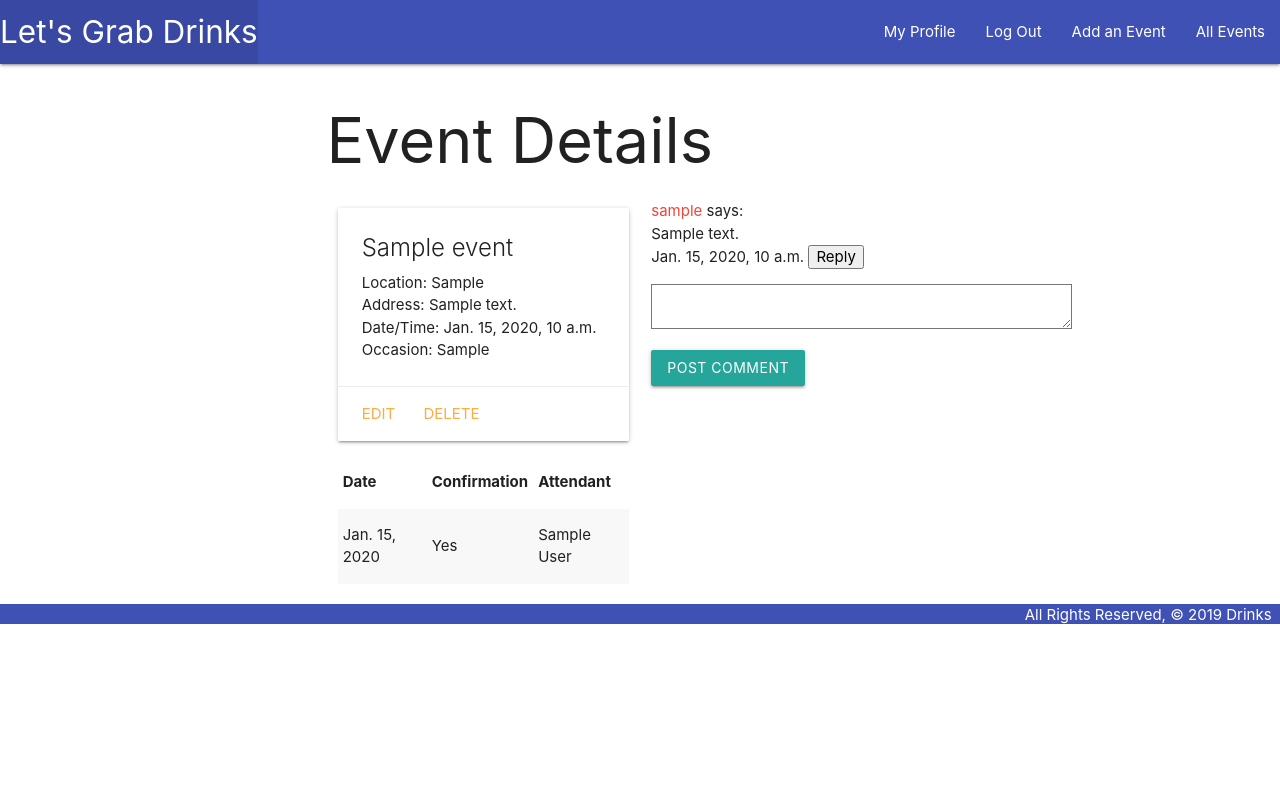
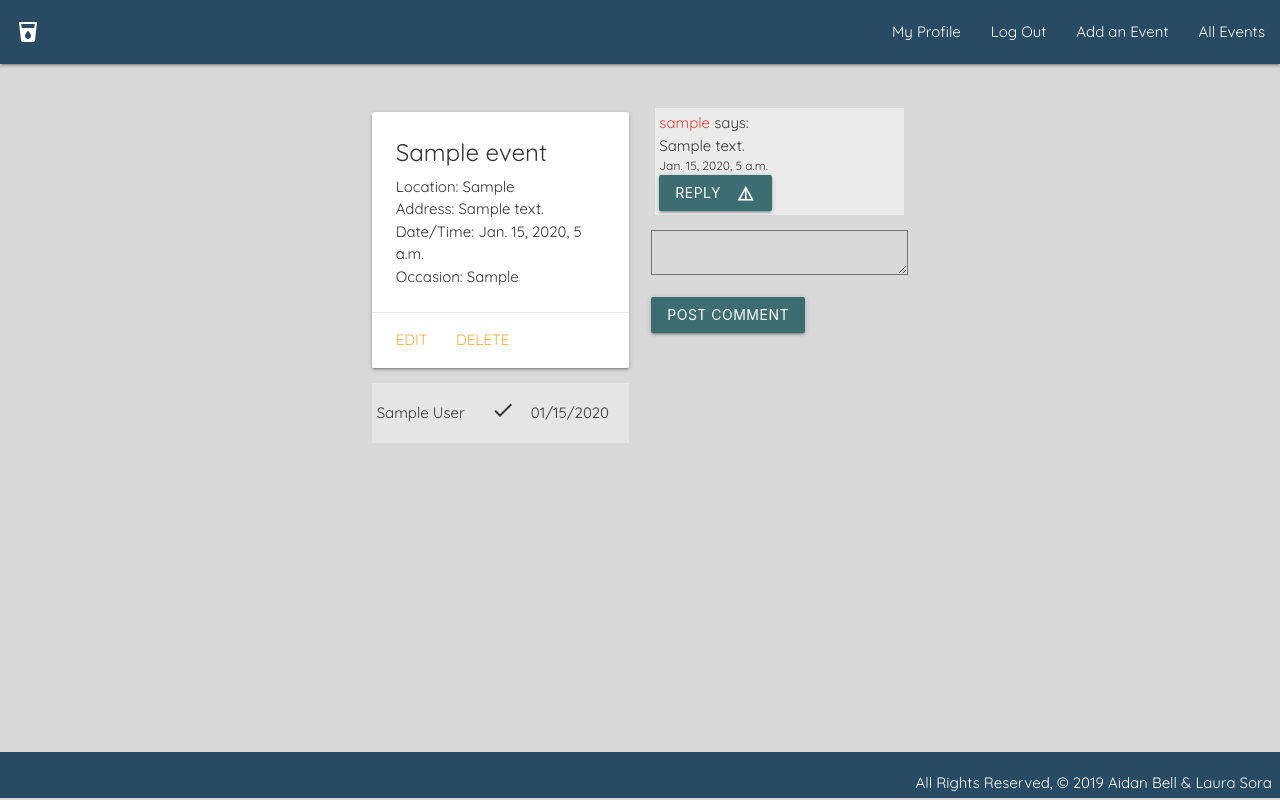
Before and after one commit to lauraunci/lets_grab_drinks, a Django app: page /events/1/ in a window 1280 px wide. Run offline with Django 3.2, Linux system fonts and the light colour scheme; a user stored in the database is signed in; tables that the repository leaves empty hold one stand-in row (values such as "Sample post").

Commit message:
Finish Styling and Final Touches

```diff
--- a/lets_grab_drinks/settings.py
+++ b/lets_grab_drinks/settings.py
@@ -109,7 +109,7 @@
 
 LANGUAGE_CODE = 'en-us'
 
-TIME_ZONE = 'UTC'
+TIME_ZONE = 'America/New_York'
 
 USE_I18N = True
 
--- a/main_app/static/css/style.css
+++ b/main_app/static/css/style.css
@@ -1,17 +1,102 @@
+body {
+  display: flex;
+  min-height: 99.8vh;
+  flex-direction: column;
+  background-color: #D9D9D9;
+  color: #353535;
+  font-family: 'Quicksand', sans-serif;
+}
+
+main {
+  flex: 1 0 auto;
+}
+
 footer.page-footer {
-  padding-top: 0;
   text-align: right;
-  height: 20px;
+  height: 46px;
 }
 
 #id_content {
-  width: inherit;
+  width: 100%;
 }
 
 label[for=id_content] {
   display: none;
 }
 
+label {
+  font-size: 18px;
+  color: inherit;
+}
+
 .select_wrapper>.select_dropdown {
   display: inline-block;
 }
+
+.home {
+  padding: 2vmin;
+  margin-bottom: 0;
+}
+
+.home_img {
+  width: 100%;
+}
+
+.brand-logo {
+  margin-left: 2vmin;
+}
+
+.container {
+  padding: 20px;
+}
+
+.list_card>a {
+  color: inherit;
+}
+
+.prof_card{
+  padding: 0.5vmin;
+}
+
+.prof_card:hover {
+  background-color: #DDDDDD;
+}
+
+.list_card:hover {
+  background-color: #DDDDDD;
+}
+
+.list {
+  color:inherit;
+}
+
+.nav-wrapper, .page-footer{
+  background-color: #284B63;
+}
+
+.child {
+  background-color: #f2f2f2;
+  margin: 0.5vmin 0 0.5vmin 1vmin;
+
+  padding: 4px;
+}
+
+.parent {
+  background: #EBEBEB;
+  padding: 4px;
+  margin: 0.5vmin;
+}
+
+.btn {
+  background: #3C6E71;
+}
+
+.reply {
+  line-height: auto;
+  margin-left: auto;
+  margin-right: 0;
+}
+
+.created {
+  font-size: 12px;
+}
--- a/main_app/templates/base.html
+++ b/main_app/templates/base.html
@@ -8,17 +8,19 @@
   <meta name="viewport" content="width=device-width, initial-scale=1.0">
   <meta http-equiv="X-UA-Compatible" content="ie=edge">
   <title>Let's Grab Drinks</title>
+  <link rel="stylesheet" href="https://cdnjs.cloudflare.com/ajax/libs/materialize/1.0.0/css/materialize.min.css">
   <link rel="stylesheet" type="text/css" href="{% static 'css/style.css' %}">
-  <link rel="stylesheet" href="https://cdnjs.cloudflare.com/ajax/libs/materialize/1.0.0/css/materialize.min.css">
+  <link href="https://fonts.googleapis.com/css?family=Quicksand&display=swap" rel="stylesheet">
+  <link href="https://fonts.googleapis.com/icon?family=Material+Icons" rel="stylesheet">
   <script src="https://cdnjs.cloudflare.com/ajax/libs/materialize/1.0.0/js/materialize.min.js"></script>
 </head>
 
 <body>
   <header class="navbar-fixed">
     <nav>
-      <div class="nav-wrapper indigo">
+      <div class="nav-wrapper">
         <ul>
-          <li><a href="/" class="left brand-logo">Let's Grab Drinks</a></li>
+          <li><a href="/" class="left brand-logo"><i class="material-icons">local_drink</i></a></li>
         </ul>
         <ul class="right">
           {% if user.is_authenticated %}
@@ -38,8 +40,8 @@
     {% block content %}
     {% endblock %}
   </main>
-  <footer class="page-footer indigo">
-    <div class="right">All Rights Reserved, &copy; 2019 Drinks &nbsp;</div>
+  <footer class="page-footer">
+    <div class="right">All Rights Reserved, &copy; 2019 Aidan Bell & Laura Sora &nbsp;</div>
   </footer>
 </body>
 
--- a/main_app/templates/events/detail.html
+++ b/main_app/templates/events/detail.html
@@ -1,9 +1,6 @@
 {% extends 'base.html' %}
 {% block content %}
-{% load mptt_tags %}
 <div class="container">
-
-  <h1>Event Details</h1>
   <div class="row">
     <div class="col s6">
       <div class="card">
@@ -14,11 +11,12 @@
           <p>Date/Time: {{ event.date_time }} </p>
           <p>Occasion: {{ event.occasion }}</p>
         </div>
-
+        {% if event.creator == user %}
         <div class="card-action">
           <a href="{% url 'events_update' event.id %}">Edit</a>
           <a href="{% url 'events_delete' event.id %}">Delete</a>
         </div>
+        {% endif %}
       </div>
       {% if not user.attendant.event.id == event.id%}
       <form action="{% url 'add_attendant' event.id %}" method="post">
@@ -28,19 +26,20 @@
       </form>
       {% endif %}
       <table class="striped">
-        <thead>
-          <tr>
-            <th>Date</th>
-            <th>Confirmation</th>
-            <th>Attendant</th>
-          </tr>
-        </thead>
         <tbody>
           {% for attendant in event.attendant_set.all %}
           <tr>
-            <td>{{attendant.date}}</td>
-            <td>{{attendant.get_confirmation_display}}</td>
             <td>{{attendant.user.get_full_name}}</td>
+            <td>
+              {% if attendant.confirmation == 'Y' %}
+              <i class="material-icons">check</i>
+              {% elif attendant.confirmation == 'N' %}
+              <i class="material-icons">close</i>
+              {% elif attendant.confirmation == 'M' %}
+              <i class="material-icons">help_outline</i>
+              {% endif %}
+            </td>
+            <td>{{attendant.date|date:"SHORT_DATE_FORMAT" }}</td>
           </tr>
           {% endfor %}
         </tbody>
@@ -49,14 +48,15 @@
     <div class="col s6">
       {% if comments %}
       {% for parent in comments %}
-      <div id="p{{parent.id}}">
+      <div id="p{{parent.id}}" class="parent">
         <div><span class="red-text">{{ parent.author }}</span> says:</div>
         <div class="">
           {{ parent.content }}
         </div>
-        <div class="">
-          {{ parent.created }} <button onclick="showForm({{parent.id}})">Reply</button>
+        <div class="created">
+          {{ parent.created }}
         </div>
+        <button class="btn reply" onclick="showForm({{parent.id}})">Reply<i class="material-icons right">details</i></button>
         <div class="form" hidden>
           <form action="{% url 'comment_reply' event.id parent.id %}" method="post">
             {% csrf_token %}
@@ -66,12 +66,12 @@
         </div>
         {% with children=parent.get_children %}
         {% for child in children %}
-        <div class="offset-s1 col s11">
+        <div class="child">
           <div><span class="blue-text">{{ child.author }}</span> says:</div>
           <div class="">
             {{ child.content }}
           </div>
-          <div class="text-gray">
+          <div class="created">
             {{ child.created }}
           </div>
         </div>
--- a/main_app/templates/home.html
+++ b/main_app/templates/home.html
@@ -3,9 +3,12 @@
 
 <div class="row">
   <div class="col s12">
-    <div class="card">
+    <div class="card home">
+      <img class="home_img" src="http://locus144.com/wp-content/uploads/2018/01/Drinks-Bar-Locus144-Toronto.jpg" alt="">
+      <div class="card-content">
         <h4>LET'S GRAB DRINKS</h4>
         <h5>A Meetup App</h5>
+        <hr>
         <p>Welcome to <span>Let's Grab Drinks</span>!</p>
         <p>
           To get started, make an account and set up a profile. From there,
@@ -18,4 +21,5 @@
       </div>
     </div>
   </div>
+</div>
 {% endblock %}
--- a/main_app/views.py
+++ b/main_app/views.py
@@ -8,7 +8,7 @@
 from .forms import *
 
 
-class EventCreate(CreateView):
+class EventCreate(LoginRequiredMixin, CreateView):
     model = Event
     fields = ['name', 'location', 'address', 'date_time', 'occasion']
 
@@ -17,12 +17,12 @@
         return super().form_valid(form)
 
 
-class EventUpdate(UpdateView):
+class EventUpdate(LoginRequiredMixin, UpdateView):
     model = Event
     fields = ['location', 'address', 'date_time']
 
 
-class EventDelete(DeleteView):
+class EventDelete(LoginRequiredMixin, DeleteView):
     model = Event
     success_url = '/events/'
 
@@ -48,6 +48,7 @@
     return render(request, 'registration/signup.html', context)
 
 
+@login_required
 def profile(request):
     events = Event.objects.filter(creator=request.user)
     return render(request, 'profile.html', {'events': events})
@@ -78,6 +79,7 @@
     return render(request, 'events/index.html', {'events': events})
 
 
+@login_required
 def events_detail(request, event_id):
     event = Event.objects.get(id=event_id)
     comments = Comment.objects.filter(event_id=event_id, parent=None)
@@ -92,6 +94,7 @@
     return render(request, 'events/detail.html', context)
 
 
+@login_required
 def add_attendant(request, event_id):
     form = AttendantForm(request.POST)
     if form.is_valid():
```
Also changed, not shown: main_app/templates/events/index.html (+8 -7 lines), main_app/templates/profile.html (+5 -5 lines), main_app/migrations/0001_initial.py, main_app/migrations/0002_attendant.py (deleted), main_app/migrations/0002_auto_20191108_0058.py, main_app/migrations/0002_comment_created.py (deleted), main_app/migrations/0003_auto_20191106_2026.py (deleted), main_app/migrations/0003_event_attendants.py (deleted), main_app/migrations/0004_auto_20191106_2041.py (deleted), main_app/migrations/0004_auto_20191107_1858.py (deleted), main_app/migrations/0005_auto_20191107_1631.py (deleted), main_app/migrations/0005_merge_20191107_1937.py (deleted), main_app/migrations/0007_merge_20191107_2150.py (deleted). Lines whose indentation alone changed are shown as unchanged.
